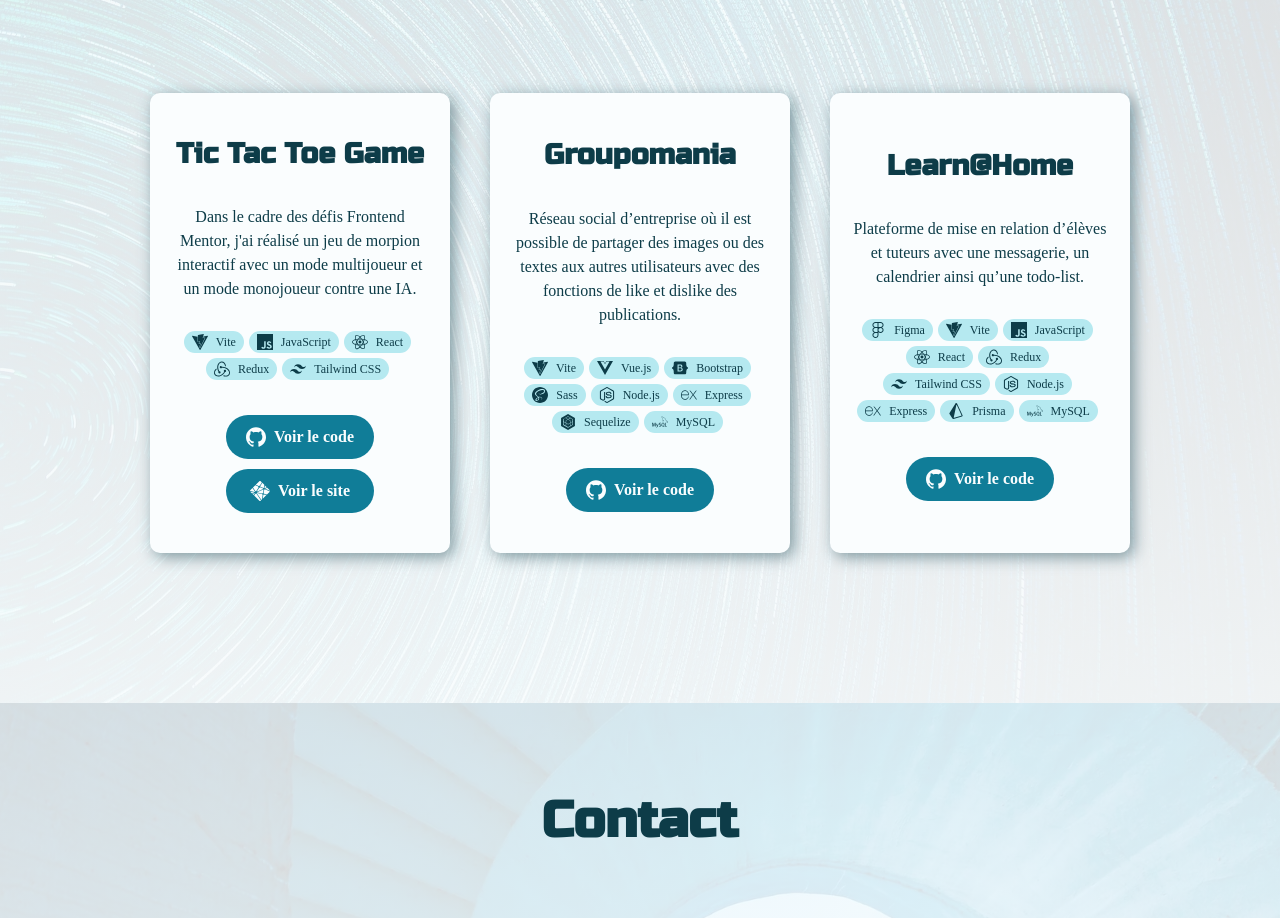
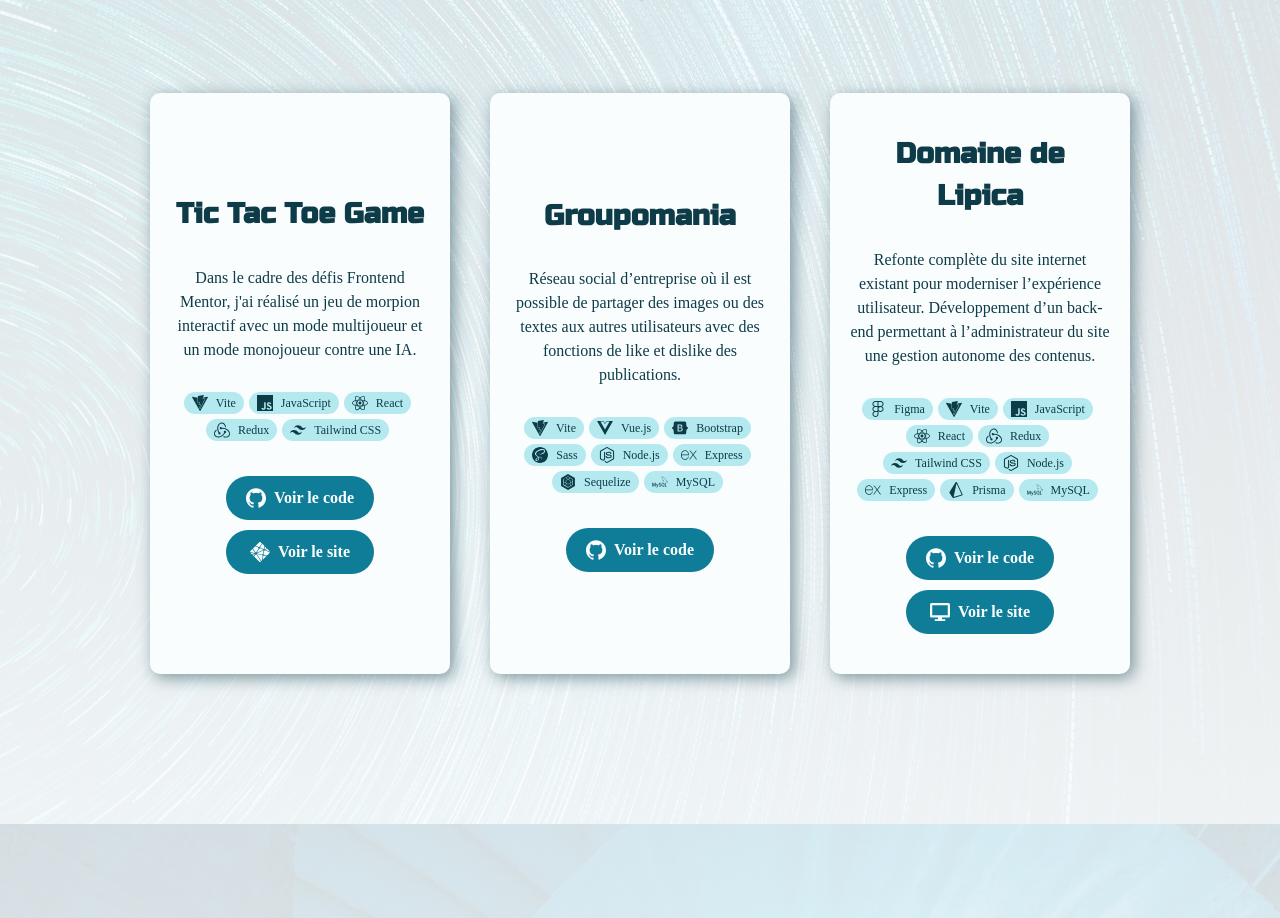
Before and after one commit to clementstorne/portfolio, a React (Vite) app: page / in a window 1280 px wide. Shown: the part 3060-3978 px from the top of the page. Built offline with nearby package versions, Linux system fonts and the light colour scheme; a web font is replaced by a local one.

Commit message:
projects updated

```diff
--- a/package.json
+++ b/package.json
@@ -19,8 +19,7 @@
     "react-hook-form": "^7.48.2",
     "react-icons": "^4.12.0",
     "react-router-dom": "^6.20.0",
-    "react-router-hash-link": "^2.4.3",
-    "resend": "^2.0.0"
+    "react-router-hash-link": "^2.4.3"
   },
   "devDependencies": {
     "@babel/preset-react": "^7.23.3",
--- a/src/components/ProjectCard.jsx
+++ b/src/components/ProjectCard.jsx
@@ -1,14 +1,14 @@
 import PropTypes from "prop-types";
 
+import LinkButton from "./LinkButton";
 import TechnoTag from "./TechnoTag";
-import LinkButton from "./LinkButton";
 
 export default function ProjectCard(props) {
   return (
     <div className="project-card">
       <h3 className="mb-30">{props.title}</h3>
       <p className="min-h-120 mb-30">{props.description}</p>
-      <div className="mb-20 flex flex-row flex-wrap justify-center items-center">
+      <div className="flex flex-row flex-wrap items-center justify-center mb-20">
         {props.tags.map((tag) => (
           <TechnoTag key={tag} techno={tag} />
         ))}
@@ -16,7 +16,11 @@ export default function ProjectCard(props) {
       <div>
         <LinkButton label="Voir le code" link={props.code} icon="github" />
         {props.demo && (
-          <LinkButton label="Voir le site" link={props.demo} icon="netlify" />
+          <LinkButton
+            label="Voir le site"
+            link={props.demo}
+            icon={props.demoIcon ? props.demoIcon : "default"}
+          />
         )}
       </div>
     </div>
@@ -29,4 +33,5 @@ ProjectCard.propTypes = {
   tags: PropTypes.arrayOf(PropTypes.string).isRequired,
   code: PropTypes.string.isRequired,
   demo: PropTypes.string,
+  demoIcon: PropTypes.string,
 };
--- a/src/pages/Projects.jsx
+++ b/src/pages/Projects.jsx
@@ -13,6 +13,7 @@ export default function Projects() {
       tags: ["vite", "JS", "react", "redux", "tailwind"],
       code: "https://github.com/clementstorne/FrontendMentor-tic-tac-toe-game",
       demo: "https://clementstorne-tic-tac-toe-game.netlify.app/",
+      demoIcon: "netlify",
     },
     {
       title: "Groupomania",
@@ -32,9 +33,9 @@ export default function Projects() {
       demo: "",
     },
     {
-      title: "Learn@Home",
+      title: "Domaine de Lipica",
       description:
-        "Plateforme de mise en relation d’élèves et tuteurs avec une messagerie, un calendrier ainsi qu’une todo-list.",
+        "Refonte complète du site internet existant pour moderniser l’expérience utilisateur. Développement d’un back-end permettant à l’administrateur du site une gestion autonome des contenus.",
       tags: [
         "figma",
         "vite",
@@ -48,7 +49,7 @@ export default function Projects() {
         "mysql",
       ],
       code: "https://github.com/clementstorne/LearnAtHome",
-      demo: "",
+      demo: "https://domaine-de-lipica.onrender.com/",
     },
   ];
 
@@ -58,7 +59,7 @@ export default function Projects() {
       className={`text-cyan-light-12 ${isDarkMode ? "dark" : ""}`}
     >
       <h2>Projets</h2>
-      <div className="mx-50 sm:mx-150 lg:mx-100 xl:mx-150 mb-50 md:mb-150 grid grid-cols-1 grid-rows-3 lg:grid-cols-3 lg:grid-rows-1 gap-40 ">
+      <div className="grid grid-cols-1 grid-rows-3 gap-40 mx-50 sm:mx-150 lg:mx-100 xl:mx-150 mb-50 md:mb-150 lg:grid-cols-3 lg:grid-rows-1 ">
         {projects.map((project) => (
           <ProjectCard
             key={project.title}
@@ -67,6 +68,7 @@ export default function Projects() {
             tags={project.tags}
             code={project.code}
             demo={project.demo}
+            demoIcon={project.demoIcon}
           />
         ))}
       </div>
--- a/src/utils/technoUtils.jsx
+++ b/src/utils/technoUtils.jsx
@@ -1,29 +1,29 @@
+import { FaDesktop, FaFile } from "react-icons/fa";
 import {
+  SiAdobeillustrator,
+  SiBootstrap,
+  SiD3Dotjs,
+  SiExpress,
+  SiFigma,
+  SiGithub,
   SiJavascript,
-  SiTypescript,
-  SiReact,
-  SiVuedotjs,
-  SiSass,
-  SiBootstrap,
-  SiTailwindcss,
-  SiRedux,
-  SiVite,
-  SiD3Dotjs,
   SiJest,
-  SiVitest,
-  SiNodedotjs,
-  SiExpress,
-  SiSequelize,
-  SiPrisma,
   SiMongodb,
   SiMysql,
-  SiGithub,
-  SiFigma,
   SiNetlify,
+  SiNodedotjs,
   SiPostman,
-  SiAdobeillustrator,
+  SiPrisma,
+  SiReact,
+  SiRedux,
+  SiSass,
+  SiSequelize,
+  SiTailwindcss,
+  SiTypescript,
+  SiVite,
+  SiVitest,
+  SiVuedotjs,
 } from "react-icons/si";
-import { FaFile } from "react-icons/fa";
 
 const getTechnoIcon = (techno, iconSize) => {
   switch (techno) {
@@ -75,6 +75,8 @@ const getTechnoIcon = (techno, iconSize) => {
       return <SiAdobeillustrator size={iconSize} />;
     case "file":
       return <FaFile size={iconSize} />;
+    default:
+      return <FaDesktop size={iconSize} />;
   }
 };
 
```
